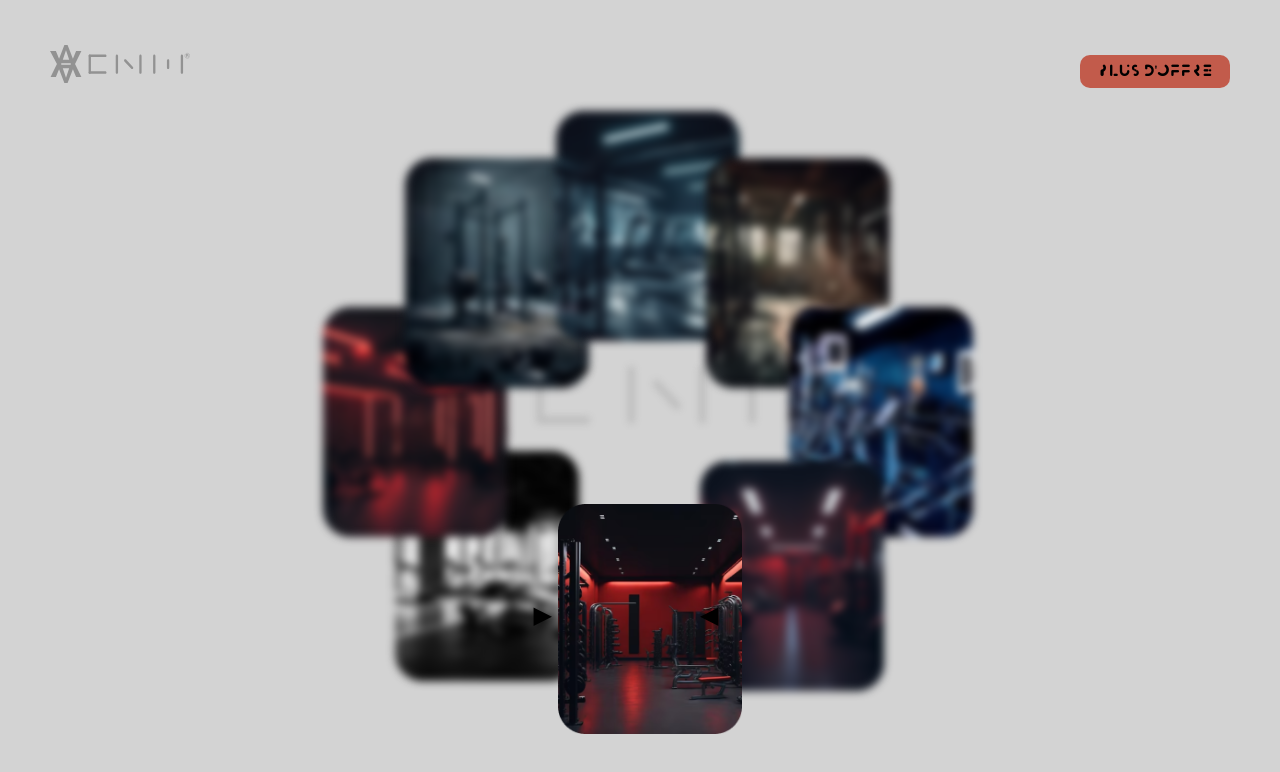
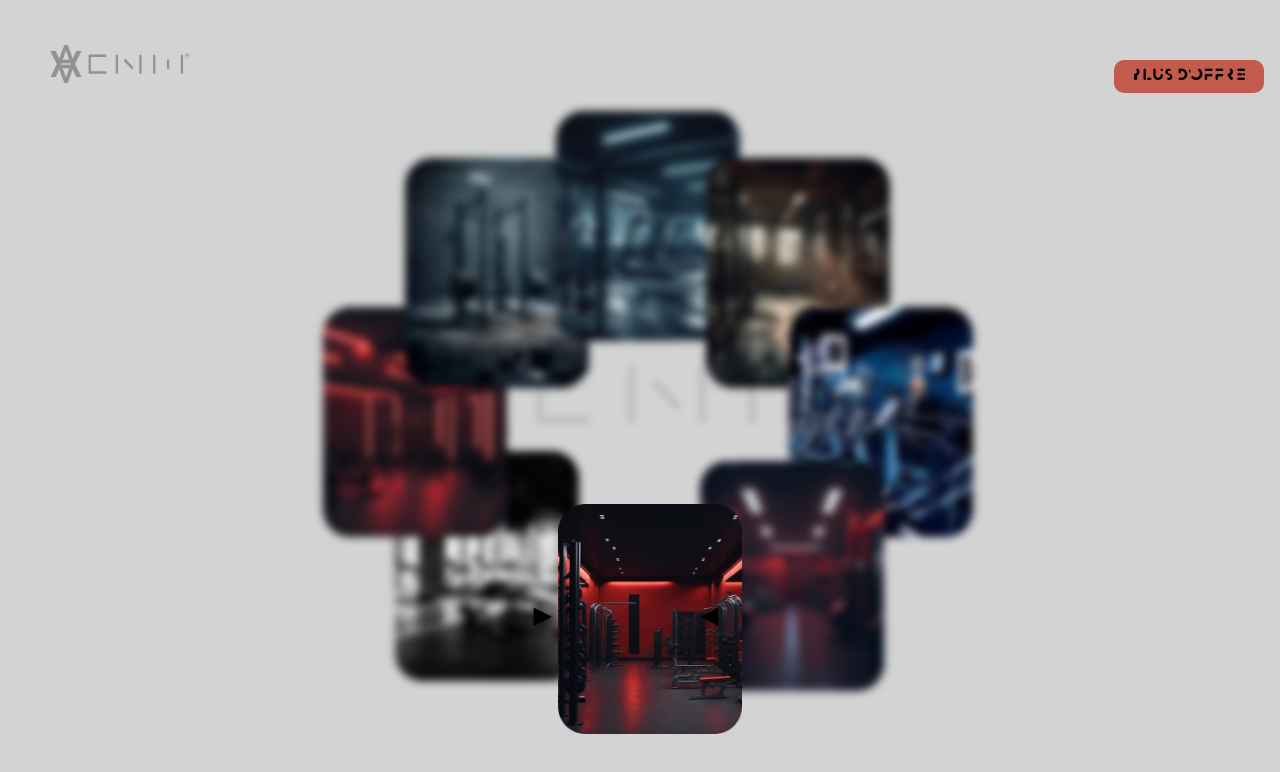
Before and after one commit to Natixe/Boutique_CNM, a React (Vite) app: page / in a window 1280 px wide. Shown: the top 772 px of the page. Built offline with nearby package versions, Linux system fonts and the light colour scheme.

Commit message:
Fix et sauvgarde avant grosse modif

```diff
--- a/src/index.css
+++ b/src/index.css
@@ -350,12 +350,14 @@ html {
 
 
 /*Plus d'offre en haut a droite*/
+
 .MoreProducts {
-  left: 50%;
+  position: absolute;
+  top: 105%;
+  left: 87%;
   width: 150px;
   height: 33px;
   background-color: #C25B4B;
-  float: right;
   margin-top: -4vh;
   border-radius: 10px;
   text-align: center;
--- a/src/pages/Home.jsx
+++ b/src/pages/Home.jsx
@@ -3,6 +3,7 @@ import { useState, useEffect } from 'react'
 import { motion, AnimatePresence } from "framer-motion";
 import "../index.css";
 import { Link } from "react-router-dom";
+import { useNavigate } from "react-router-dom";
 
 
 
@@ -108,6 +109,9 @@ function Home() {
       }));
     });
   };
+
+  const navigate = useNavigate()
+
   return (
     <>
 
@@ -194,29 +198,33 @@ function Home() {
             <div
               className="hero-link w-inline-block w--current"
               >
+                <motion.a
+                href="#"
+                className="ButtonLogoCNMLeftUp"
+
+                >
                   <motion.img
                     className="CNM-logo"
                     initial={{ y: "-250%"}}
                     animate={{ y: "0%"}}
-                  src={LogoCNM}
-                  alt=""
                     transition={{
                       duration: 0.6,
                       delay: 0.7,
                       ease: [0, 0, 0.5, 1.0]
                     }}
+                    src={LogoCNM}
+                    alt=""
                   />
+                </motion.a>
             </div>
-            <div
-              className=""
-              >
+            <div>
                 <motion.div
                   className="MoreProducts"
                   initial={{ y: "-250%"}}
                   animate={{ y: "0%"}}
                   transition={{
                     duration: 0.6,
-                    delay: 0.7,
+                    delay: 0.8,
                     ease: [0, 0, 0.5, 1.0]
                   }}
                 >
@@ -227,7 +235,6 @@ function Home() {
             </div>
           </nav>
         )}
-
         {/*Nav Bar Apres intro*/}
         {/*Logo en haut a gauche */}
         {showLogoLeftUpset && (
@@ -237,6 +244,9 @@ function Home() {
               >
                 <motion.a
                 href="#"
+                onClick={() => {
+                  navigate("/");
+                }}
                 className="ButtonLogoCNMLeftUp"
                 >
                   <motion.img
@@ -252,11 +262,18 @@ function Home() {
                   />
                 </motion.a>
             </div>
-            <div>
+
+            {/*Plus d'offre en haut a droite*/}
+            <div
+              className="MoreProductsContainer"
+              onClick={() => {
+                navigate("checkout");
+              }}
+            >
                 <motion.div
                   className="MoreProducts"
-                  whileHover={{ scale: 1.2 }}
-                  whileTap={{ scale: 0.9 }}
+                  whileHover={{ scale: 1.15 }}
+                  whileTap={{ scale: 0.95 }}
                   transition={{
                     type: "spring",
                     stiffness: 400,
```
Lines whose indentation alone changed are shown as unchanged.
